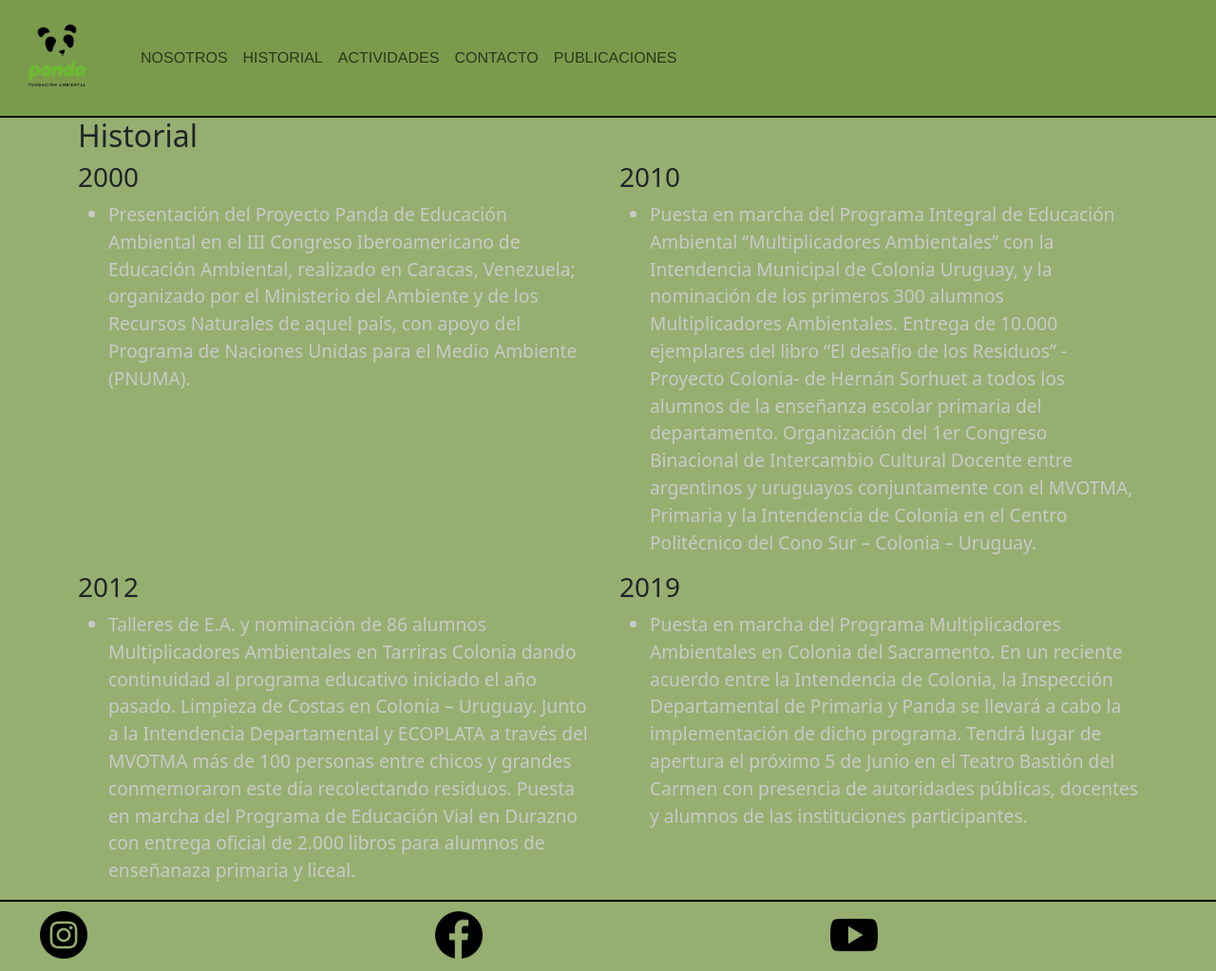
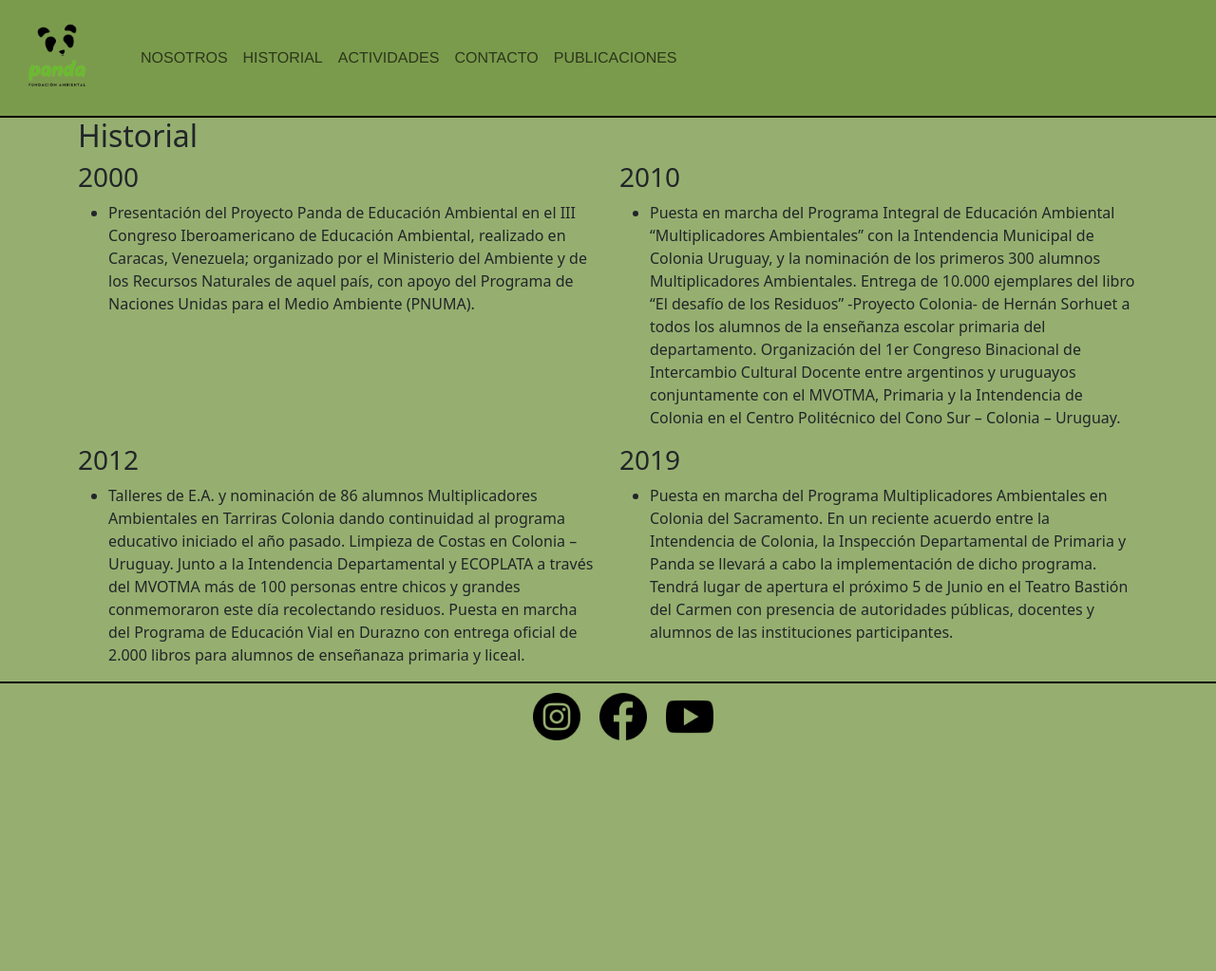
Before and after one commit to Ema-Perdomo/PreEntrega3_WebDev, a website: page pages/historial.html in a window 1280 px wide. Shown: the whole page at 95% size. After the commit the page ends 806 px from the top, so only its background shows below. Drawn offline with nearby package versions, Linux system fonts and the light colour scheme.

Commit message:
Pequeñas modificaciones de estilo en textos

```diff
--- a/pages/historial.html
+++ b/pages/historial.html
@@ -62,7 +62,7 @@
                 <div class="col-12 col-md-6">
                     <h3>2000</h3>
                     <ul>
-                        <li>
+                        <li class="historialTxt">
                             <p>
                             Presentación del Proyecto Panda de Educación Ambiental en el III Congreso Iberoamericano de
                             Educación Ambiental, realizado en Caracas, Venezuela; organizado por el Ministerio del Ambiente y
@@ -75,7 +75,7 @@
                 <div class="col-12 col-md-6">
                     <h3>2010</h3>
                     <ul>
-                        <li>
+                        <li class="historialTxt">
                             <p>
                                 Puesta en marcha del Programa Integral de Educación Ambiental “Multiplicadores Ambientales” con la
                                 Intendencia Municipal de Colonia Uruguay, y la nominación de los primeros 300 alumnos Multiplicadores
@@ -96,7 +96,7 @@
                 <div class="col-12 col-md-6">
                     <h3>2012</h3>
                     <ul>
-                        <li>
+                        <li class="historialTxt">
                             <p>
                                 Talleres de E.A. y nominación de 86 alumnos Multiplicadores Ambientales en Tarriras Colonia dando
                                 continuidad al programa educativo iniciado el año pasado.
@@ -114,7 +114,7 @@
                 <div class="col-12 col-md-6">
                     <h3>2019</h3>
                     <ul>
-                        <li>
+                        <li class="historialTxt">
                             <p>
                                 Puesta en marcha del Programa Multiplicadores Ambientales en Colonia del Sacramento.
 
--- a/scss/style.scss
+++ b/scss/style.scss
@@ -1,5 +1,5 @@
 /*Variables*/
-@import "variables";
+// @import "variables";
 $color_1: black;
 $color_2: rgba(255, 255, 255, 0.808);
 $color_3: rgb(202, 201, 201);
@@ -8,18 +8,18 @@ $background-color_1: rgb(150, 175, 112);
 $background-color_2: rgba(0, 0, 0, 0.171);
 $background-color_3: rgb(123, 155, 76);
 
-@mixin titulos {
-    h1{
-        font-size: ;
-        color: ;
-    }
-    h2 {
+// @mixin titulos {
+//     h1{
+//         font-size: ;
+//         color: ;
+//     }
+//     h2 {
 
-    }
-    h3 {
+//     }
+//     h3 {
 
-    }
-}
+//     }
+// }
 
 /* Reset de estilo. */
 * {
@@ -76,7 +76,7 @@ header {
 	}
 }
 //Items de texto en presentacion
-ul {
+.parrafoDos {
     li {
         width: 100%;
         font-size: 1.2rem;
```
Also changed, not shown: css/style.css.
